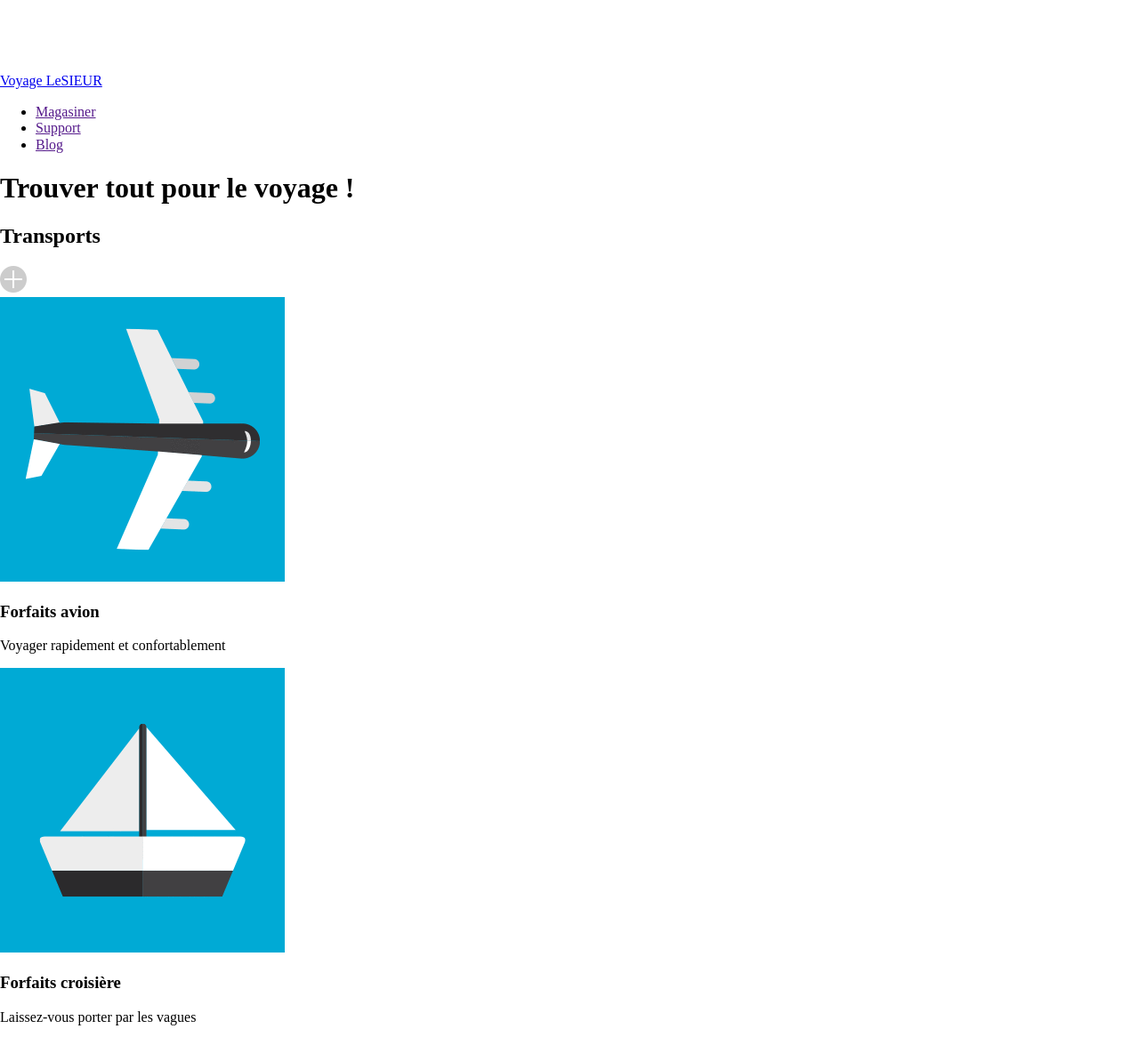
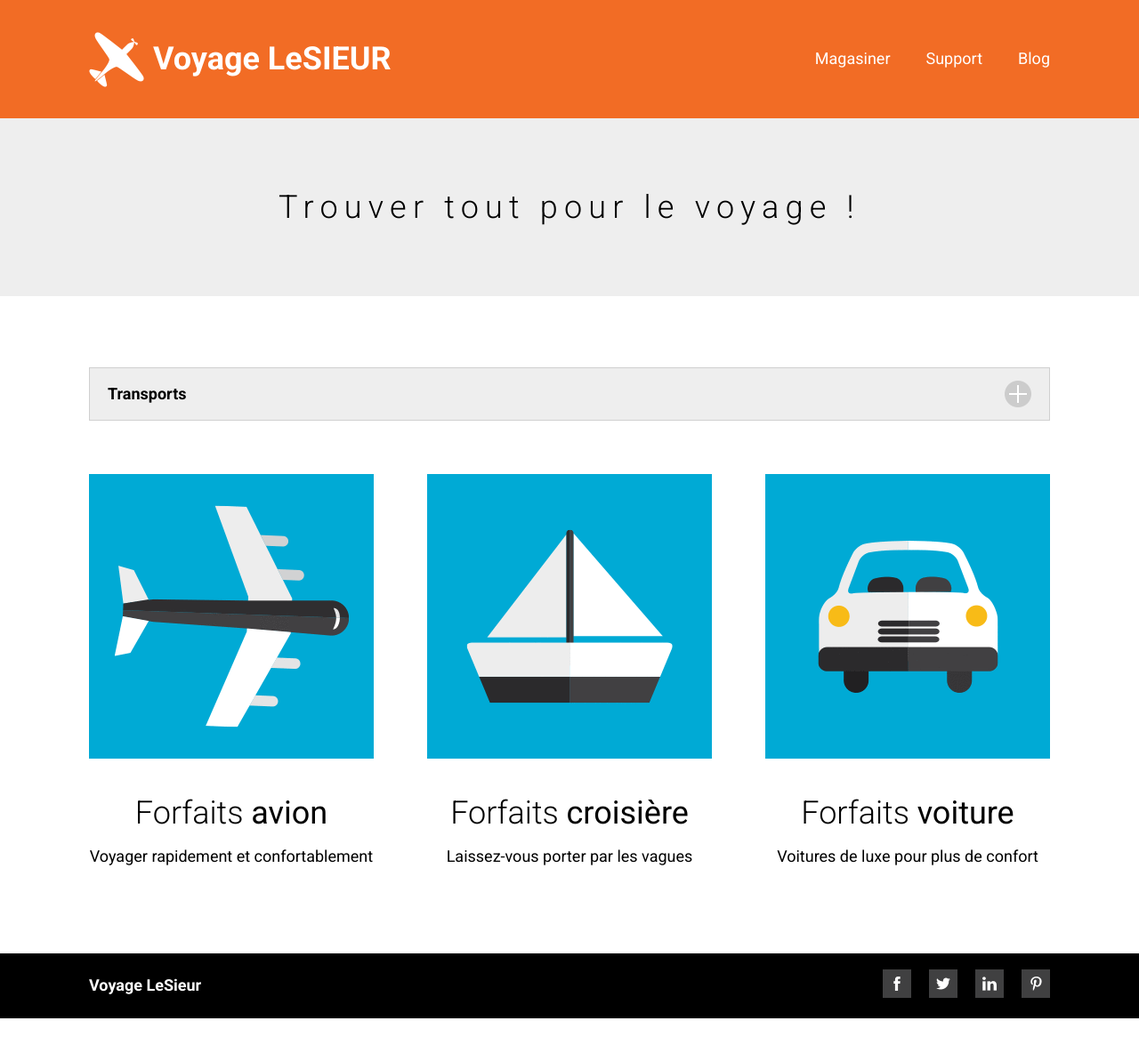
Before and after one commit to Jean-Michele/MEmile_voyagelesieur, a plain HTML site: page index.html in a window 1280 px wide. Shown: the top 1166 px of the page at 89% size. After the commit the page ends 1145 px from the top, so only its background shows below. Drawn offline with Linux system fonts and the light colour scheme; a script that the page names is missing.

Commit message:
finit
finission!

```diff
--- a/css/styles.css
+++ b/css/styles.css
@@ -1,3 +1,208 @@
 /**-------------------------------------------
-                    BASE
+BASE
 -------------------------------------------**/
+
+    html{
+        box-sizing: border-box;
+    }
+
+    *,*:before,*:after{
+        box-sizing: inherit;
+    }
+
+/**-------------------------------------------
+ÉLÉMENTS
+-------------------------------------------**/
+
+    body{
+        margin: 0px;
+        padding: 0px;
+
+        font-family: "Roboto", serif;
+
+        font-size: 18px;
+    }
+
+    a{
+        text-decoration: none; /* enleve le underline */
+    }
+
+    .wrapper{
+        max-width: 1080px;
+        margin:0 auto
+    }
+
+/**-------------------------------------------
+Components
+-------------------------------------------**/
+
+
+/*  HEADER */
+
+    header{
+        background-color: #f26c25; /* couleur de bg*/
+        padding-top: 10px;
+        padding-bottom: 10px;
+    }
+
+    header .wrapper{
+        display: flex; /* basiquement, les deux a coter de l'autre */
+        justify-content: space-between; /* espace entre les deux sur tout le projet */
+        align-items: center; /* alignement sur l'axe x */
+    }
+
+    .logo{
+        display: flex; /* basiquement, les deux a coter de l'autre */
+        align-items: center; /* alignement sur l'axe x */
+        gap: 10px; /* gap entre lui et le truc a coter*/
+    }
+
+    header p{
+        font-size: 36px;
+        font-weight: bold;
+        color: white;
+    }
+
+    header ul{
+        display: flex;
+        gap: 40px; /* gap entre lui et le truc a coter*/
+        list-style-type: none; /* enleve le petit point */
+    }
+
+    header a{
+        color: white;
+    }
+
+    header nav a:hover{
+        text-decoration: underline; /* rajoute une barre en dessou si on hover */
+    }
+
+
+/*  SECTION BANIERE */
+
+    .banniere{
+        background-color: #eeeeee;
+    }
+
+    .banniere .wrapper{
+        height: 200px; /* donne une hauteur de base non-fixe */
+
+        display: flex; /* préparation pour le justify content */
+
+        justify-content: center; /* centrer sur l'axe Y (et pas l'axe Nazi) */
+
+        align-items: center; /* centrer sur l'axe X (et pas l'axe Nazi) */
+    }
+
+    h1{
+        font-size: 36px;
+        text-align: center;
+        font-weight: 300;
+        letter-spacing: 7.2px; /* espace entre les lettres */
+    }
+
+
+/*  SECTION TRANSPORT */
+
+    .titre-section{
+        display:flex; /* un a coter de l'autre */
+        justify-content: space-between;
+
+        /*probleme: le bouton ressemble a une olive */
+        align-items: center; /* afin de faire en sorte que le bouton reprenne sa taille normale en le mettant au milieu*/
+
+        height: 60px;
+        background-color: #eeeeee;
+
+        border: solid 1px #d0d0d0;
+
+        margin-top: 80px;
+        margin-bottom: 60px;
+
+        padding-left: 20px; /* afin de faire en sorte que les objets ne sont pas collé a la barre de recherche */
+        padding-right: 20px; /* afin de faire en sorte que les objets ne sont pas collé a la barre de recherche */
+    }
+
+    h2{
+        font-size: 18px;
+        font-weight: 700;
+    }
+
+    div .conteneur-transport{
+        display: grid; /* afin de creer 3 grids pour les 3 forfaits */
+        grid-template-columns: 1fr 1fr 1fr; /* afin de creer 3 grids pour les 3 forfaits AVEC LA MEME PROPORTION */
+        gap: 60px; /* espace entre chaque forfaits */
+    }
+
+    h3{
+        font-size: 36px;
+        font-weight: 300;
+        text-align: center;
+
+        margin-bottom: 0;
+    }
+
+    p{
+        text-align: center;
+    }
+
+    /*  FOOTER */
+    /* probleme: on ne peut pas voir les logos, on donne alors une width et un height au a car ils en on possede pas de base. Ensuite, nous mettons le display: inline-block afin de rendre ca beau ? */
+    footer a{
+        width: 32px;
+        height: 32px;
+        display: inline-block;
+    }
+
+    footer ul{
+        display: flex;
+        gap: 20px;
+        list-style-type: none;
+    }
+
+    footer .wrapper{
+        display: flex;
+        justify-content: space-between;
+        align-items: center;
+    }
+
+    footer{
+        background-color: black;
+        margin-top: 80px;
+    }
+
+    h4{
+        color: white;
+    }
+
+    .facebook a{
+        background-image: url("../images/facebook-nb.png");
+    }
+
+    .twitter a{
+        background-image: url("../images/twitter-nb.png");
+    }
+
+    .linkedin a{
+        background-image: url("../images/linkedin-nb.png");
+    }
+
+    .pinterest a{
+        background-image: url("../images/pinterest-nb.png");
+    }
+
+    .facebook a:hover{
+        background-image: url("../images/facebook-survol.png");
+    }
+
+    .twitter a:hover{
+        background-image: url("../images/twitter-survol.png");
+    }
+
+    .linkedin a:hover{
+        background-image: url("../images/linkedin-survol.png");
+    }
+
+    .pinterest a:hover{
+        background-image: url("../images/pinterest-survol.png");
+    }
--- a/index.html
+++ b/index.html
@@ -79,7 +79,7 @@
                 <ul>
                     <li class="facebook"><a href=""></a></li>
                     <li class="twitter"><a href=""></a></li>
-                    <li class="linktin"><a href=""></a></li>
+                    <li class="linkedin"><a href=""></a></li>
                     <li class="pinterest"><a href=""></a></li>
                 </ul>
             </nav>
```
Also changed, not shown: 2 other files.
